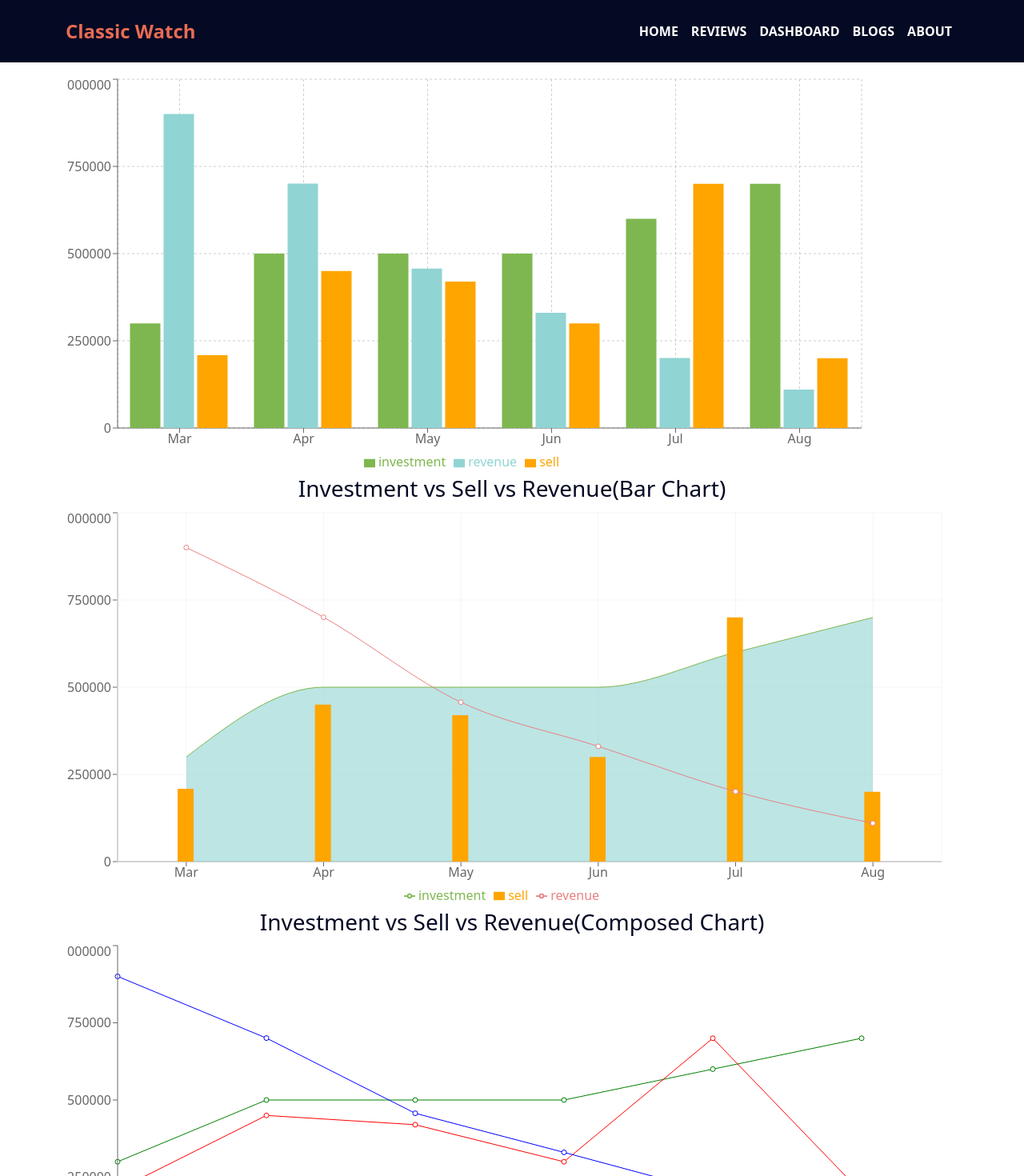
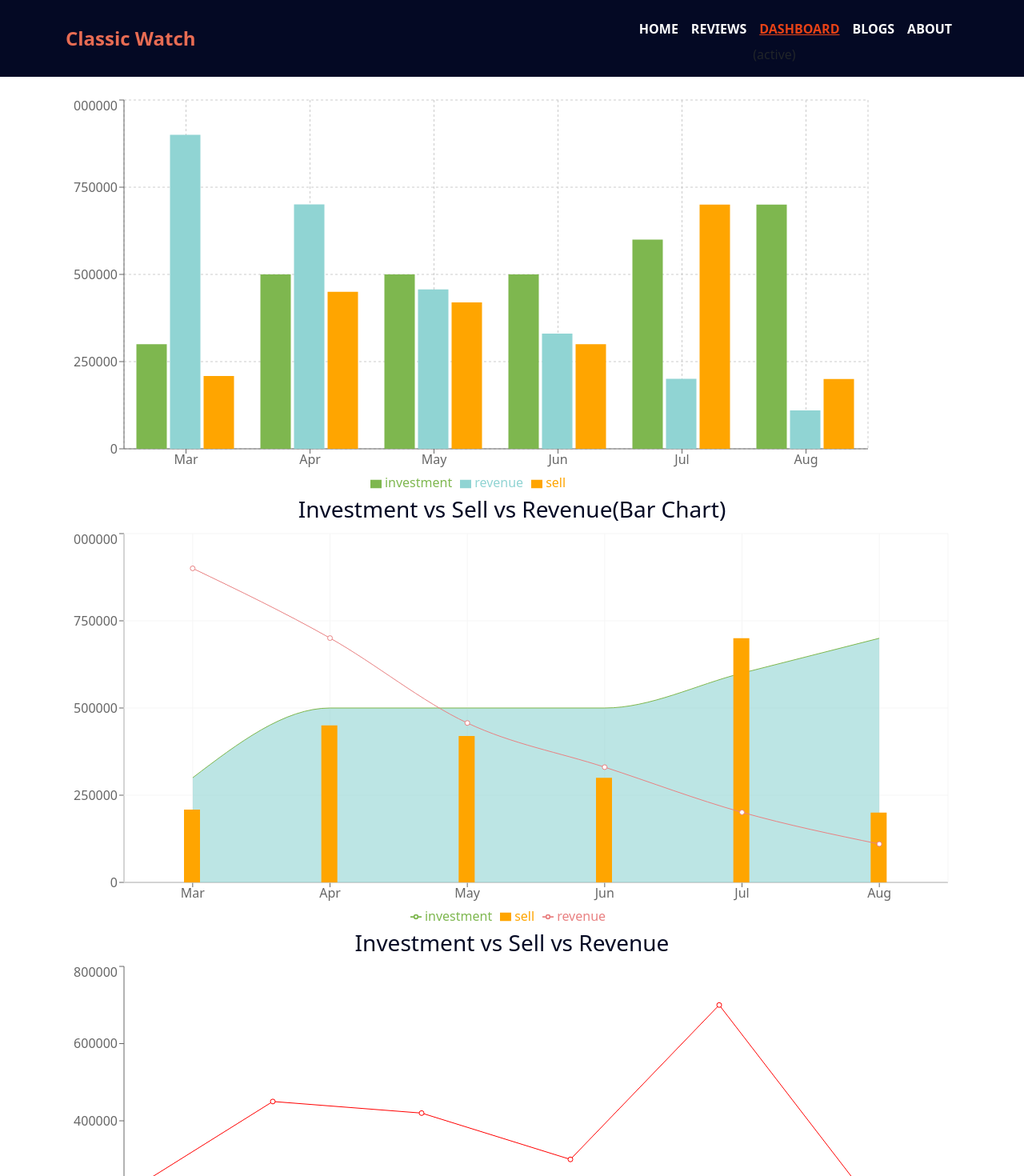
Before and after one commit to SMhamidAzad/Product-Analysis-Watch, a React (Create React App) app: page /dashboard in a window 1280 px wide. Shown: the top 1470 px of the page at 80% size. Built offline with nearby package versions, Linux system fonts and the light colour scheme.

Commit message:
custom link added

```diff
--- a/src/components/About/About.js
+++ b/src/components/About/About.js
@@ -2,9 +2,9 @@ import React from 'react';
 
 const About = () => {
     return (
-        <div>
-            <h1>About</h1>
-            <p>This is one of the best watch in our stock. From many other watch, it is the best sell product. You can check reviews before buy this watch. We will give you free home delivery for this watch. Enjoy your life. Thanks for choosing us.</p>
+        <div style={{marginTop: '100px'}} className='container'>
+            <h1 style={{color: '#E74216'}} className="fs-1 fw-bold ">About Us</h1>
+            <p className='fs-4'>This is one of the best watch in our stock. From many other watch, it is the best sell product. You can check reviews before buy this watch. We will give you free home delivery for this watch. Enjoy your life. You can contact with us by facebook, phone, email, telegram. You will get your answer within 24 hours in messenger. Stay with us. If you have any objection about us please know it us and don't shy for knowing it. Thanks for choosing us.</p>
         </div>
     );
 };
--- /dev/null
+++ b/src/components/CustomHook/CustomHook.js
@@ -0,0 +1,21 @@
+import React from 'react';
+import { Link, useMatch, useResolvedPath } from 'react-router-dom';
+
+function CustomLink({ children, to, ...props }) {
+    let resolved = useResolvedPath(to);
+    let match = useMatch({ path: resolved.pathname, end: true });
+
+    return (
+      <div>
+        <Link
+          style={{ color: match ? '#E74216' : 'white', textDecoration: match ? "underline" : "none" }}
+          to={to}
+          {...props}
+        >
+          {children}
+        </Link>
+        {match && " (active)"}
+      </div>
+    );
+  }
+export default CustomLink;
--- a/src/components/Dashboard/Dashboard.js
+++ b/src/components/Dashboard/Dashboard.js
@@ -42,7 +42,8 @@ const Dashboard = () => {
             }
         ]
     return (
-        <div className='container mt-3'>
+        <div className='d-flex justify-content-center mt-4'>
+             <div className=''>
             <BarChart width={1000} height={500} data={data}>
                 <CartesianGrid strokeDasharray="3 3" />
                 <XAxis dataKey="month" />
@@ -64,17 +65,16 @@ const Dashboard = () => {
                 <Bar dataKey="sell" barSize={20} fill="orange" />
                 <Line type="monotone" dataKey="revenue" stroke="#E98182" />
             </ComposedChart>
-            <h3 style={{ color: '#040924'}} className='text-center'>Investment vs Sell vs Revenue(Composed Chart)</h3>
+            <h3 style={{ color: '#040924'}} className='text-center'>Investment vs Sell vs Revenue</h3>
             <LineChart width={1000} height={450} data={data}>
-                <Line dataKey={'investment'} stroke="green"></Line>
                 <Line dataKey={'sell'} stroke="red"></Line>
-                <Line dataKey={'revenue'} stroke="blue"></Line>
                 <XAxis dataKey="month"></XAxis>
                 <Tooltip></Tooltip>
                 <YAxis></YAxis>
                 <Legend />
             </LineChart>
-            <h3 style={{ color: '#040924'}} className='text-center'>Investment vs Sell vs Revenue(Line Chart)</h3>
+            <h3 style={{ color: '#040924'}} className='text-center'>Month Wise Sell</h3>
+        </div>
         </div>
     );
 };
--- a/src/components/Header/Header.js
+++ b/src/components/Header/Header.js
@@ -1,6 +1,7 @@
 import React from 'react';
 import { Container, Nav, Navbar} from 'react-bootstrap';
 import { Link } from 'react-router-dom';
+import CustomLink from '../CustomHook/CustomHook';
 
 const Header = () => {
     return (
@@ -10,11 +11,11 @@ const Header = () => {
         <Navbar.Toggle aria-controls="responsive-navbar-nav" />
         <Navbar.Collapse id="responsive-navbar-nav">
           <Nav className="ms-auto">
-            <Nav.Link className='text-white fw-bold' as={Link} to='/'>HOME</Nav.Link>
-            <Nav.Link className='text-white fw-bold' as={Link} to='/reviews'>REVIEWS</Nav.Link>
-            <Nav.Link className='text-white fw-bold' as={Link} to='/dashboard'>DASHBOARD</Nav.Link>
-            <Nav.Link className='text-white fw-bold' as={Link} to='/blogs'>BLOGS</Nav.Link>
-            <Nav.Link className='text-white fw-bold' as={Link} to='/about'>ABOUT</Nav.Link>
+            <Nav.Link className='fw-bold' as={CustomLink} to='/'>HOME</Nav.Link>
+            <Nav.Link className='fw-bold' as={CustomLink} to='/reviews'>REVIEWS</Nav.Link>
+            <Nav.Link className='fw-bold' as={CustomLink} to='/dashboard'>DASHBOARD</Nav.Link>
+            <Nav.Link className='fw-bold' as={CustomLink} to='/blogs'>BLOGS</Nav.Link>
+            <Nav.Link className='fw-bold' as={CustomLink} to='/about'>ABOUT</Nav.Link>
           </Nav>
 
         </Navbar.Collapse>
--- a/src/components/Home/Home.js
+++ b/src/components/Home/Home.js
@@ -4,7 +4,7 @@ import DisplayReview from '../DisplayReview/DisplayReview';
 import './Home.css'
 
 const Home = () => {
-    const [reviews, setReviews] = useReviews()
+    const [reviews] = useReviews()
     return (
         <div className="container">
             <div className='row my-4'>
--- a/src/components/NotFound/NotFound.js
+++ b/src/components/NotFound/NotFound.js
@@ -1,10 +1,16 @@
 import React from 'react';
+import { Link } from 'react-router-dom';
 
 const NotFound = () => {
     return (
         <div>
-            <h1>Oops! The page you're looking for isn't here.</h1>
-            <h1 className='text-danger fs-2'>404</h1>
+        <div className='mt-5 pt-5'>
+            <h1 className='text-center'>Oops! The page you're looking for was not found.</h1>
+            <h1 style={{fontSize: '80px', fontWeight: '900'}} className='text-danger text-center'>404</h1>
+        </div>
+        <div className='d-flex justify-content-center my-4'>
+        <Link style={{ backgroundColor: 'rgb(255,26,26)', color: 'white' }} to="/" className='btn py-2 px-3 fw-bold rounded-3'>Back To Home</Link>
+        </div>
         </div>
     );
 };
--- a/src/components/Riviews/Riviews.js
+++ b/src/components/Riviews/Riviews.js
@@ -3,7 +3,7 @@ import Riview from '../Rivew/Riview';
 
 const Riviews = () => {
 
-    const [reviews, setReviews] = useReviews();
+    const [reviews] = useReviews();
     return (
         <div className='container'>
             <h2 style={{ color: '#040924'}} className='text-center my-3 fw-bolder'>Custommer Says</h2>
```
Also changed, not shown: 1 other file (tests, documents, lock files or other folders).
